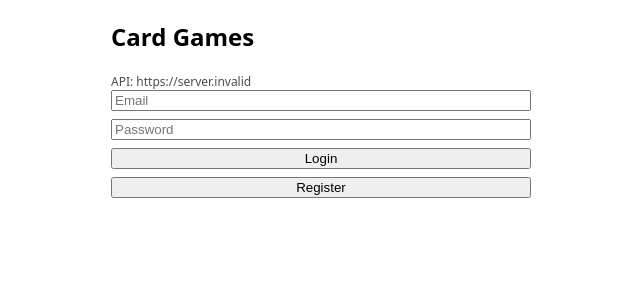
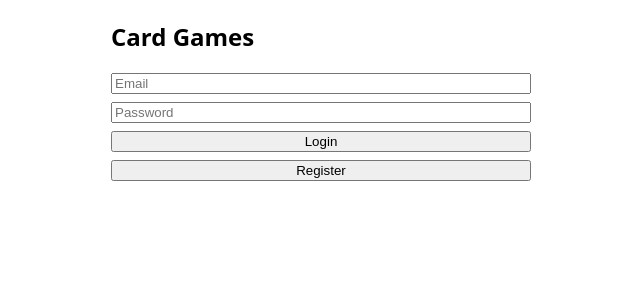
Before and after one commit to giodatunashvili20-maker/joker-platform, a React (Vite) app in the folder web/: page / in a window 1280 px wide. Shown: the top 300 px of the page, without its empty margins (319-959 px from the left). Built offline with nearby package versions, Linux system fonts and the light colour scheme; no server answers.

Commit message:
Fix API display in App component

```diff
--- a/web/src/App.jsx
+++ b/web/src/App.jsx
@@ -68,7 +68,6 @@ export default function App() {
   return (
     <div style={{ maxWidth: 420, margin: "20px auto", fontFamily: "system-ui" }}>
       <h2>Card Games</h2>
-<div style={{ fontSize: 12, opacity: 0.7 }}>API: {API || "MISSING"}</div>
 
       {mode !== "profile" && (
         <div style={{ display: "grid", gap: 8 }}>
```
